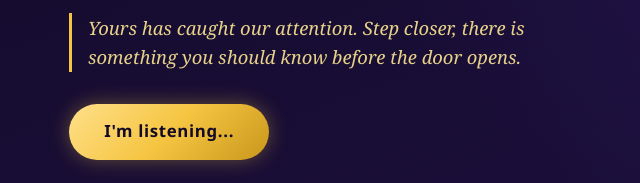
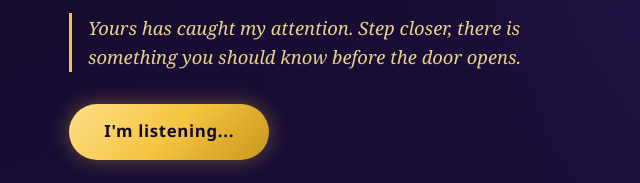
Before and after one commit to EllyMikera/idea-vault, a plain HTML site: page index.html in a window 1280 px wide. Shown: the part 471-654 px from the top of the page, 45-685 px from the left. Drawn offline with Linux system fonts and the light colour scheme.

Commit message:
Update brief in main dashboard

```diff
--- a/index.html
+++ b/index.html
@@ -31,7 +31,7 @@
           and forgotten. A rare few are brought into the light.
         </p>
         <p class="mystery">
-          Yours has caught our attention. Step closer, there is something
+          Yours has caught my attention. Step closer, there is something
           you should know before the door opens.
         </p>
         <a href="why.html" class="btn">I'm listening...</a>
```
